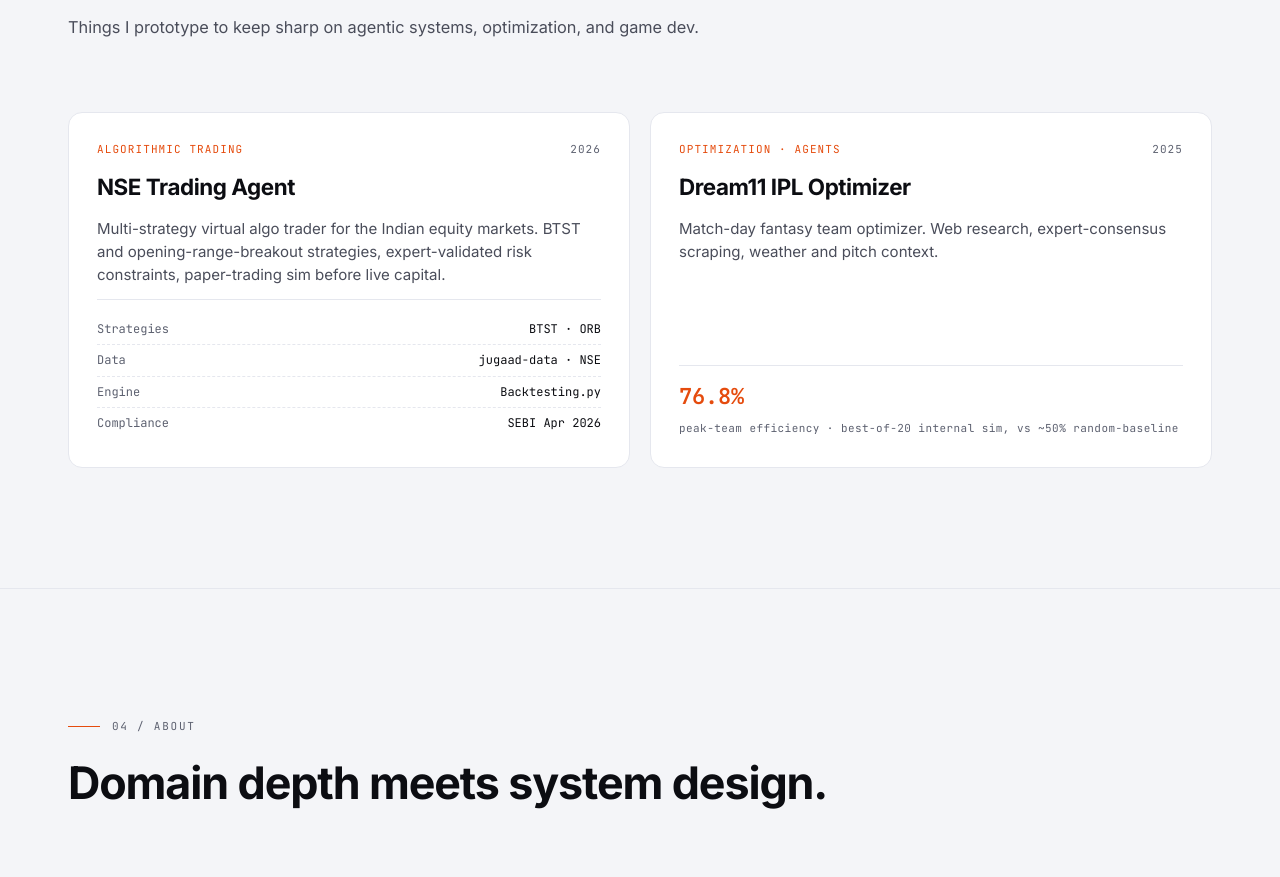
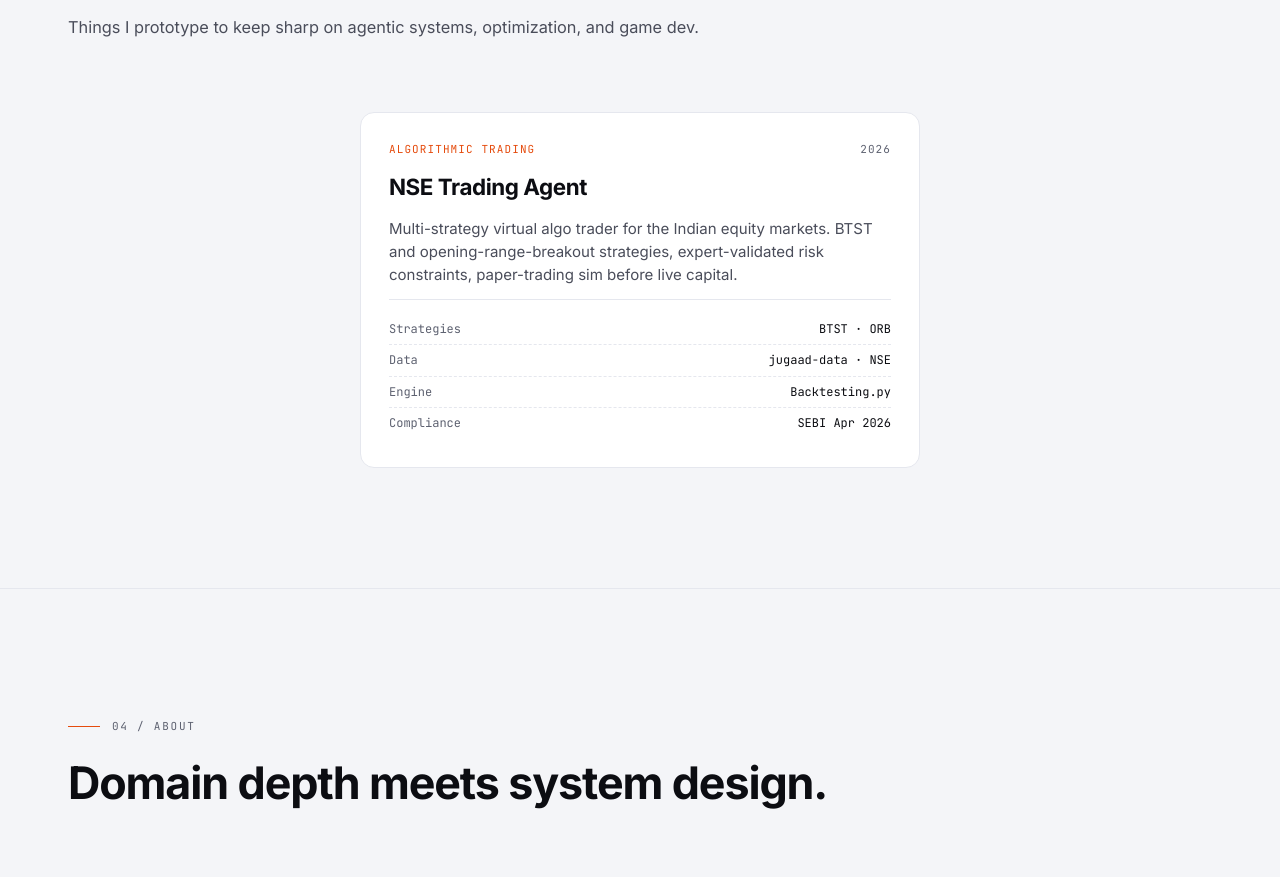
Before and after one commit to dwiwediaman/dwiwediaman.github.io, a website: page index.html in a window 1280 px wide. Shown: the part 3459-4336 px from the top of the page. Drawn offline with Linux system fonts and the light colour scheme.

Commit message:
content: hide Dream11 IPL Optimizer card until launch
Same rationale as Shabd — keeping the public portfolio strictly to projects
that are actually shipped or shippable.

- Removed Dream11 article from #projects bento.
- Added .bento-solo modifier (max-width 560px, justify-content: center)
  so the now-single NSE card doesn't sprawl across an empty grid cell.
- Regression test updated: bento expects 1 card, asserts neither 'Shabd'
  nor 'Dream11' leak into rendered HTML, asserts .bento-solo class is on.

Build hygiene
- Added 'pretest': 'npm dedupe --silent' to package.json. The standalone
  'playwright' library and '@playwright/test' (both needed — screenshots
  use the former, tests use the latter) occasionally resolve to duplicate
  module instances, which throws 'two different versions of @playwright/test'
  and breaks test discovery. npm dedupe forces a clean resolve before tests run.

Restore: revert this commit when Dream11 is ready to be shown publicly.

```diff
--- a/index.html
+++ b/index.html
@@ -399,7 +399,7 @@
           <p class="section-lede">Things I prototype to keep sharp on agentic systems, optimization, and game dev.</p>
         </header>
 
-        <div class="bento">
+        <div class="bento bento-solo">
           <article class="card">
             <div class="card-head">
               <span class="card-tag">Algorithmic Trading</span>
@@ -413,19 +413,6 @@
               <li><span>Engine</span><span>Backtesting.py</span></li>
               <li><span>Compliance</span><span>SEBI Apr 2026</span></li>
             </ul>
-          </article>
-
-          <article class="card">
-            <div class="card-head">
-              <span class="card-tag">Optimization · Agents</span>
-              <span class="card-year">2025</span>
-            </div>
-            <h3>Dream11 IPL Optimizer</h3>
-            <p>Match-day fantasy team optimizer. Web research, expert-consensus scraping, weather and pitch context.</p>
-            <div class="card-stat">
-              <span class="card-stat-num">76.8%</span>
-              <span class="card-stat-label">peak-team efficiency · best-of-20 internal sim, vs ~50% random-baseline</span>
-            </div>
           </article>
         </div>
       </div>
--- a/package.json
+++ b/package.json
@@ -4,6 +4,7 @@
   "description": "",
   "main": "script.js",
   "scripts": {
+    "pretest": "npm dedupe --silent",
     "test": "playwright test",
     "test:headed": "playwright test --headed",
     "screenshots": "node screenshot.js v3-final && node screenshot_hero.js"
--- a/styles.css
+++ b/styles.css
@@ -684,6 +684,12 @@
   grid-auto-rows: min-content;
   gap: 20px;
 }
+/* Single card while siblings are hidden — center-aligned, ~half-width
+   so it doesn't sprawl across an empty row. */
+.bento-solo {
+  grid-template-columns: minmax(0, 560px);
+  justify-content: center;
+}
 .card {
   background: var(--bg-elev);
   border: 1px solid var(--line);
```
Also changed, not shown: tests/site.spec.js (+6 -4 lines).
